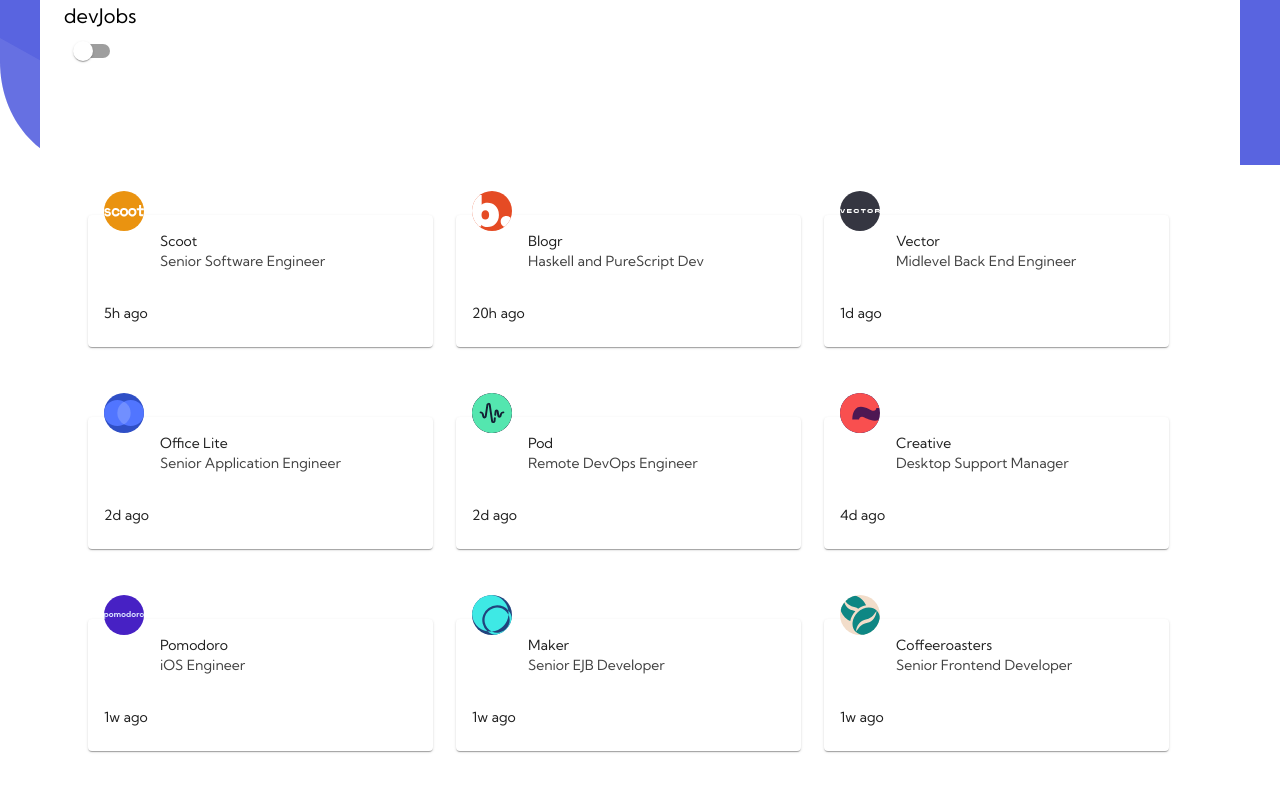
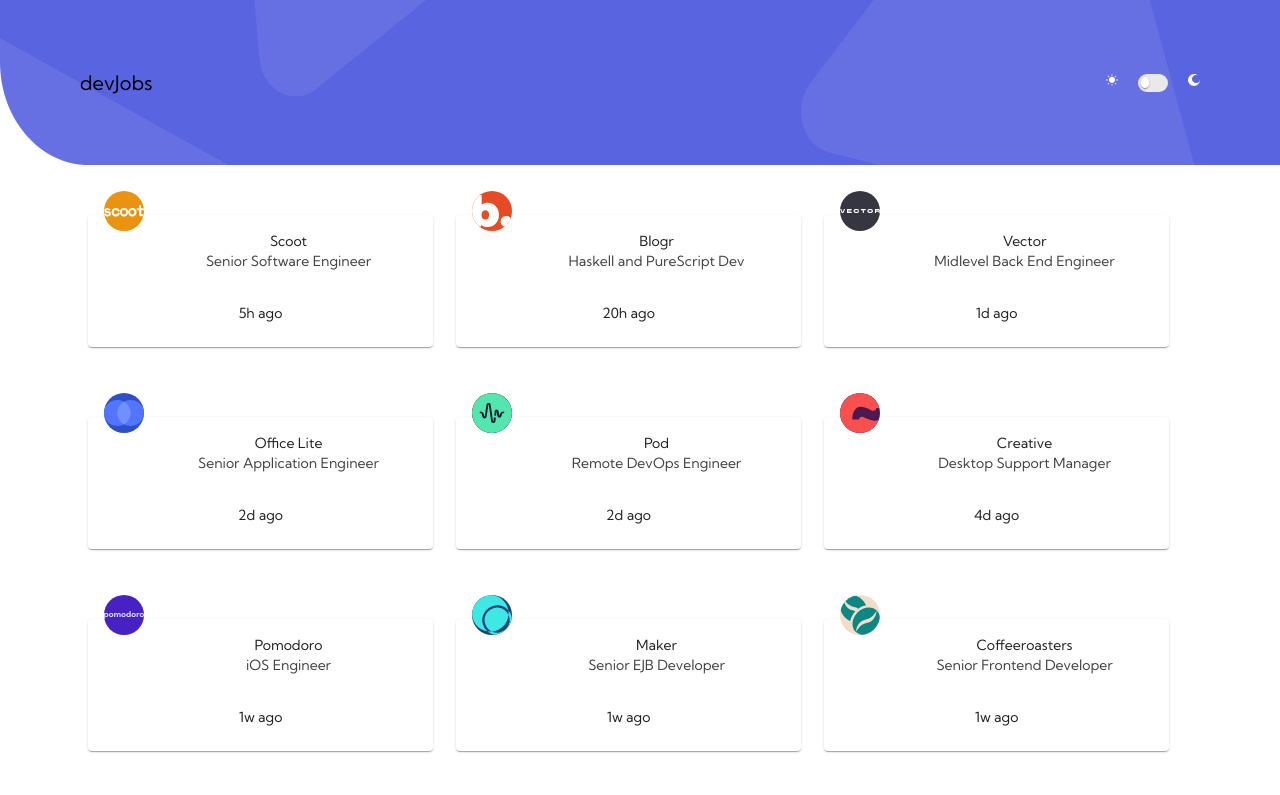
Before and after one commit to MSagdieva/FMChallenge---Devjobs-web-app, a Next.js app: page /main in a window 1280 px wide. Shown: the top 795 px of the page. Built offline with nearby package versions, Linux system fonts and the light colour scheme.

Commit message:
start with nextjs prerendering

```diff
--- a/components/JobCard.jsx
+++ b/components/JobCard.jsx
@@ -2,18 +2,20 @@
 import Card from '@mui/material/Card';
 import CardHeader from '@mui/material/CardHeader';
 import CardContent from '@mui/material/CardContent';
-import CardActions from '@mui/material/CardActions';
-import Collapse from '@mui/material/Collapse';
 import Avatar from '@mui/material/Avatar';
-import IconButton from '@mui/material/IconButton';
 import Typography from '@mui/material/Typography';
 import Link from 'next/link';
+import { styled } from '@mui/material/styles';
 
 export default function JobCard(info) {
     const logoAddress = info.info.logo.slice(1);
-
+    const CustomizedCard = styled(Card)`
+      &:hover{
+        cursor: pointer;
+      }
+      `;
     return (<Link href={`/detail/${encodeURIComponent(info.info.id)}`}>
-      <Card className={"card"} sx={{ maxWidth: 345 }}>
+      <CustomizedCard className={"card"} sx={{ maxWidth: 345 }}>
         <CardHeader
           avatar={
             <Avatar variant="square" style={{backgroundColor: info.info.logoBackground}} src={logoAddress}>
@@ -27,6 +29,6 @@
             {info.info.postedAt}
           </Typography>
         </CardContent>
-  </Card>
+      </CustomizedCard>
   </Link>);
   }
--- a/components/JobsList.jsx
+++ b/components/JobsList.jsx
@@ -10,7 +10,7 @@
     }
 
     return (
-          <Container className="jobs-list-container" style={{margin: "0 auto"}}>
+          <Container className="jobs-list-container" style={{margin: "0 auto", textAlign: "center"}}>
             <Container className={`jobs-container ${expanded}`}
                     style={{display:"grid", gridTemplateColumns: "1fr 1fr 1fr", gridRowGap: 20, margin: "0 auto" }}>
                     {props.children}
--- a/components/elements/Header.jsx
+++ b/components/elements/Header.jsx
@@ -1,18 +1,23 @@
 import React, { useContext, useState } from "react";
 import {ColorModeContext} from "../../pages/_app";
-import Button from "@mui/material/Button";
 import Typography from '@mui/material/Typography';
-import { css } from '@emotion/react';
 import { styled } from '@mui/material/styles';
 import { Container } from "@mui/material";
 import Switch from "@mui/material/Switch";
+import SvgIcon from '@mui/material/SvgIcon';
+import Image from 'next/image';
 
 
 export default function Header(props) {
   const colorMode = useContext(ColorModeContext);
   const [checked, setChecked] = useState(false);
+  const CustomImage = styled(Image)
+    `&:hover{
+      cursor: pointer;
+    }
+    `;
   const CustomizedHeader = styled(Container)`
-      background: url("./assets/desktop/bg-pattern-header.svg") no-repeat 0% 0%;
+      background: url("/assets/desktop/bg-pattern-header.svg") no-repeat 0% 0%;
       background-size: 100% 100%;
       height: 165px;
       padding: 0!important;
@@ -20,17 +25,102 @@
       display: flex;
       justify-content: center;
       `;
+  const CustomizedSwitch = styled((props) => (
+        <Switch focusVisibleClassName=".Mui-focusVisible" disableRipple {...props} />
+      ))(({ theme }) => ({
+        width: 30,
+        height: 18,
+        padding: 0,
+        margin: 20,
+        '& .MuiSwitch-switchBase': {
+          padding: 0,
+          margin: 3,
+          width: '28%',
+          transitionDuration: '300ms',
+          '&.Mui-checked': {
+            transform: 'translateX(16px)',
+            color: '#fff',
+            '& + .MuiSwitch-track': {
+              opacity: 1,
+              border: 0,
+              backgroundColor: theme.palette.grey[100]
+            },
+            '&.Mui-disabled + .MuiSwitch-track': {
+              opacity: 0.5,
+            },
+            '& .MuiSwitch-thumb': {
+              backgroundColor: "#5964E0"
+            },
+          },
+          '&.Mui-focusVisible .MuiSwitch-thumb': {
+            color: '#33cf4d',
+            border: '6px solid #fff',
+          },
+          '&.Mui-disabled .MuiSwitch-thumb': {
+            color:
+              theme.palette.mode === 'light'
+                ? theme.palette.grey[100]
+                : theme.palette.grey[600],
+          },
+          '&.Mui-disabled + .MuiSwitch-track': {
+            opacity: theme.palette.mode === 'light' ? 0.7 : 0.3,
+          },
+        },
+        '& .MuiSwitch-thumb': {
+          boxSizing: 'border-box',
+          width: 20,
+          height: 11,
+        },
+        '& .MuiSwitch-track': {
+          borderRadius: 26 / 2,
+          backgroundColor: theme.palette.mode === 'light' ? '#E9E9EA' : '#39393D',
+          opacity: 1,
+          transition: theme.transitions.create(['background-color'], {
+            duration: 500,
+          }),
+        },
+      }));
   const handleChange = function(e){
     colorMode.toggleColorMode();
+    console.log(e.target.id);
     setChecked(!checked);
+  }
+  const handleChangeSun = function(e){
+    if (checked == true) {
+      colorMode.toggleColorMode();
+      setChecked(false);
+    }
+  }
+
+  const handleChangeMoon = function(e){
+    if (checked == false) {
+      colorMode.toggleColorMode();
+       setChecked(true);
+    }
   }
 
       return (
       <CustomizedHeader maxWidth="false">
-              <Container className="header">
-              <Typography variant="h6">{"devJobs"}</Typography>
-              <Switch checked={checked} onChange ={handleChange}/>
-              </Container>
+          <header className="header">
+            <Typography variant="h6">{"devJobs"}</Typography>
+            <div sytle={{display: "flex", alignItems: "center"}}>
+              <CustomImage onClick={handleChangeSun}
+                id="sun"
+                priority
+                height={12}
+                width={12}
+                src="/assets/desktop/icon-sun.svg"
+                />
+              <CustomizedSwitch checked = {checked} onChange = {handleChange}/>
+              <CustomImage onClick={handleChangeMoon}
+                id="moon"
+                priority
+                height={12}
+                width={12}
+                src="/assets/desktop/icon-moon.svg"
+                />
+            </div>
+           </header>
         </CustomizedHeader>
       )
   }
--- /dev/null
+++ b/pages/main.js
@@ -0,0 +1,28 @@
+import React, {useState, useEffect, useContext} from "react";
+import JobCard from "../components/JobCard";
+import Container from "@mui/material/Container";
+import Header from "../components/elements/Header";
+import Button from "@mui/material/Button";
+import {ColorModeContext} from "./_app";
+import { useTheme } from '@mui/material/styles';
+import JobsList from "../components/JobsList";
+
+export default function Main({allJobsData}) {
+    const theme = useTheme();
+    const colorMode = useContext(ColorModeContext);
+    return (<Container maxWidth="false" variant="body2" disableGutters={true}>
+        <Header />
+        <JobsList>{allJobsData.map((job)=>{
+            return <JobCard info={job} key={job.id}/>})}</JobsList>
+    </Container>)
+  }
+
+  export async function getServerSideProps(){
+    const res = await fetch('/data.json');
+    const allJobsData = await res.json();
+    return {
+      props: {
+        allJobsData,
+      },
+    };
+  }
--- a/pages/main.jsx
+++ /dev/null
@@ -1,41 +0,0 @@
-import React, {useState, useEffect, useContext} from "react";
-import JobCard from "../components/JobCard";
-import Container from "@mui/material/Container";
-import Header from "../components/elements/Header";
-import Button from "@mui/material/Button";
-import {ColorModeContext} from "./_app";
-import { useTheme } from '@mui/material/styles';
-import JobsList from "../components/JobsList";
-
-export async function getInfo() {
-    const res = await fetch('/data.json')
-    const jobs = await res.json()
-    return jobs;
-  }
-  function setData(data){
-    const list = [];
-     data.map((job)=>{
-          list.push(
-              <JobCard info={job} key={job.id}/>);
-          })
-      return list;
-    }
-export default function Main() {
-    const theme = useTheme();
-    const colorMode = useContext(ColorModeContext);
-    const [jobs, setJobs] = useState([]);
-    const [searchData, setSearchData] = useState(null);
-    useEffect(()=>{
-        getInfo().then((result)=>{
-        setJobs(result);
-        })},[])
-    useEffect(()=>{
-        setSearchData(setData(jobs)
-        );
-            }, [jobs])
-
-    return (<Container maxWidth="false" variant="body2" disableGutters={true}>
-        <Header />
-        <JobsList>{searchData}</JobsList>
-    </Container>)
-  }
--- a/public/assets/styles/globals.scss
+++ b/public/assets/styles/globals.scss
@@ -25,6 +25,9 @@
     align-items: center;
     background-color: transparent;
     height: 100%;
+    max-width: 1200px;
+    width: 100%;
+    padding: 0 40px;
   }
 
   .jobs-list-container .jobs-container .card{
```
Also changed, not shown: pages/detail/[slug].js (+6 -10 lines). Lines whose indentation alone changed are shown as unchanged.
